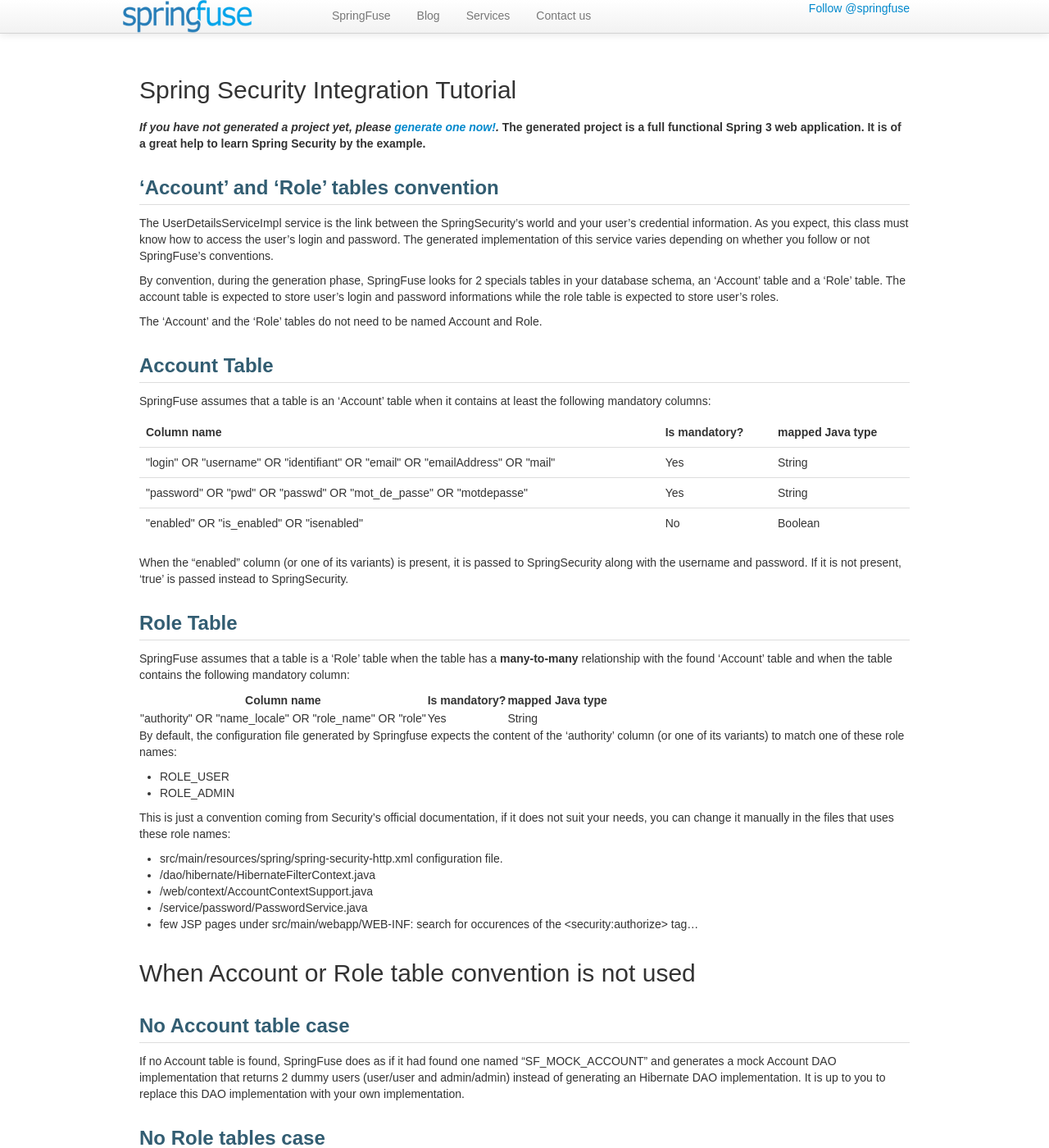
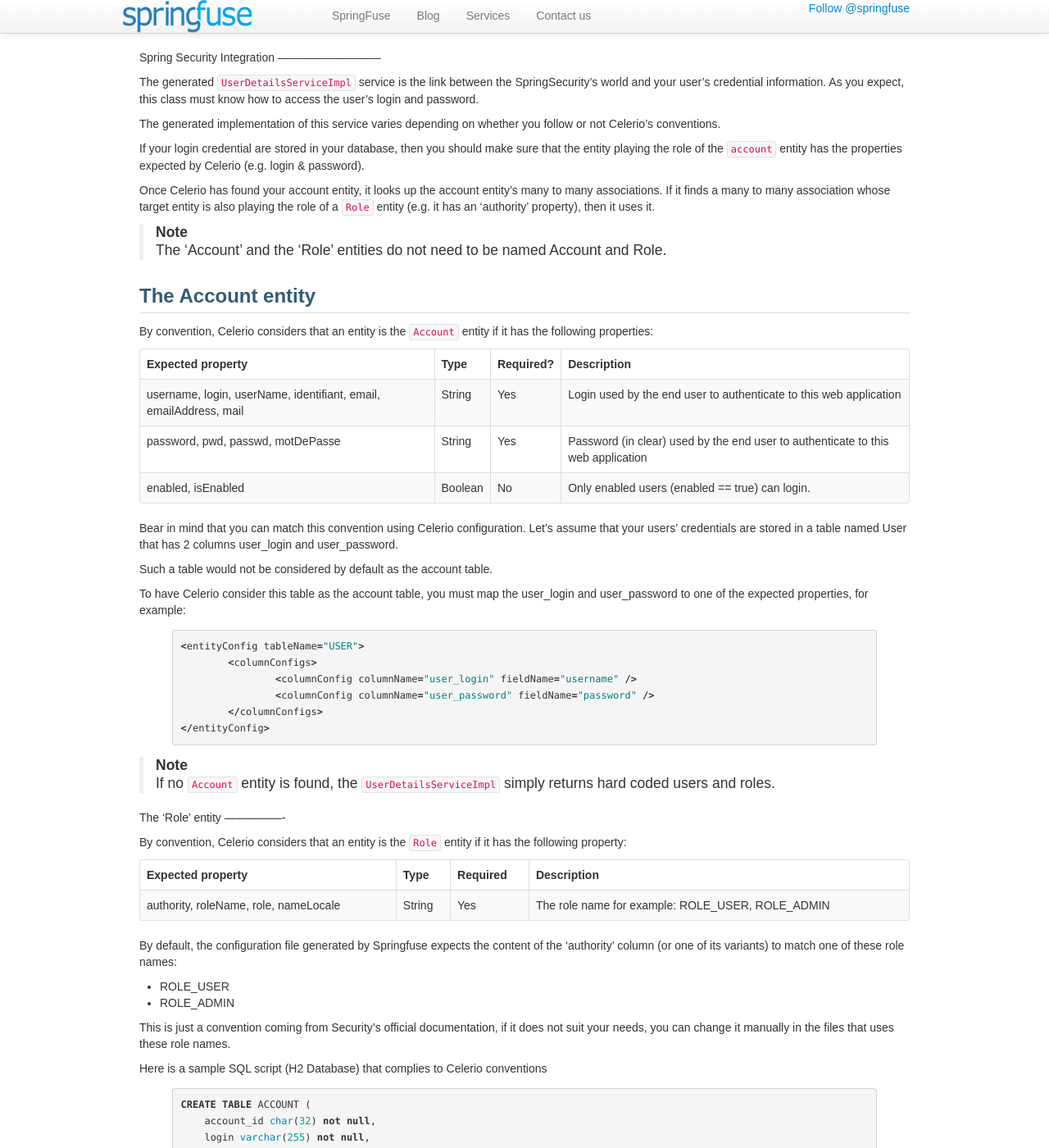
Before and after one commit to springfuse/springfuse.github.com, a Jekyll site: the page built from spring-security-integration-tutorial.md, in a window 1280 px wide and 1400 px high. Shown: the whole window at 82% size. Built offline with Jekyll 4.4.1, drawn with Linux system fonts in a browser that asks for light colours; Markdown is read by kramdown in place of the engine named in the settings; comment, search, counter and statistics services are not loaded; some of the changed text lies outside the part shown.

Commit message:
change spring security intergration and simply remove from the menu as it is now in the doc...

```diff
--- a/_layouts/english.html
+++ b/_layouts/english.html
@@ -13,7 +13,6 @@
    					<ul class="dropdown-menu">
 						<li><a href="/what-is-springfuse.html">What is SpringFuse ?</a></li>
 						<li><a href="http://www.jaxio.com/documentation/celerio/">Documentation</a></li>
-						<li><a href="/spring-security-integration-tutorial.html">Spring security tutorial</a></li>
 						<li><a href="http://www.jaxio.com/documentation/celerio/change-log.html">Changelog</a></li>
 						<li><a href="/faq.html">FAQ</a></li>
 				    </ul>
--- a/spring-security-integration-tutorial.md
+++ b/spring-security-integration-tutorial.md
@@ -3,89 +3,111 @@ layout: english
 title: Spring Security Integration Tutorial
 ---
 
-## Spring Security Integration Tutorial
+<a name="conventions-spring-security-integration"></a>
+Spring Security Integration
+---------------------------
 
-<strong><i>If you have not generated a project yet, please
-<a href="/">generate one now!</a>.</i> The generated project is a full functional Spring 3 web application.
-It is of a great help to learn Spring Security by the example.</strong>
+The generated `UserDetailsServiceImpl` service is the link between the SpringSecurity's world
+and your user's credential information. As you expect, this class must know how to
+access the user's login and password.
+
+The generated implementation of this service varies depending on whether you follow
+or not Celerio's conventions.
+
+If your login credential are stored in your database, then you should make sure that the entity
+playing the role of the `account` entity has the properties expected by Celerio (e.g. login &amp; password).
+
+Once Celerio has found your account entity, it looks up the account entity's many to many associations.
+If it finds a many to many association whose target entity is also playing the role
+of a `Role` entity (e.g. it has an 'authority' property), then it uses it.
+
+> **Note**
+>
+> The 'Account' and the 'Role' entities do not need to be named Account and Role.
+
+<a name="conventions-account-entity"></a>
+### The Account entity
+
+By convention, Celerio considers that an entity is the `Account` entity if it has the following properties:
+
+<table class="table table-bordered table-striped">
+  <thead>
+    <tr>
+      <th>Expected property</th>
+      <th>Type</th>
+      <th>Required?</th>
+      <th>Description</th>
+    </tr>
+  </thead>
+  <tbody>
+  <tr>
+    <td>username, login, userName, identifiant, email, emailAddress, mail</td>
+    <td>String</td>
+    <td>Yes</td>
+    <td>Login used by the end user to authenticate to this web application</td>
+  </tr>
+  <tr>
+    <td>password, pwd, passwd, motDePasse</td>
+    <td>String</td>
+    <td>Yes</td>
+    <td>Password (in clear) used by the end user to authenticate to this web application</td>
+  </tr>
+  <tr>
+    <td>enabled, isEnabled</td>
+    <td>Boolean</td>
+    <td>No</td>
+    <td>Only enabled users (enabled == true) can login.</td>
+  </tr>
+  </tbody>
+</table>
+
+Bear in mind that you can match this convention using Celerio configuration.
+Let's assume that your users' credentials are stored in a table named
+User that has 2 columns user_login and user_password.
+
+Such a table would not be considered by default as the account table.
+
+To have Celerio consider this table as the account table, you must map the
+user_login and user_password to one of the expected properties, for example:
+
+{% highlight sql %}
+<entityConfig tableName="USER">
+	<columnConfigs>
+		<columnConfig columnName="user_login" fieldName="username" />
+		<columnConfig columnName="user_password" fieldName="password" />
+	</columnConfigs>
+</entityConfig>
+{% endhighlight %}
+
+> **Note**
+>
+> If no `Account` entity is found, the `UserDetailsServiceImpl` simply returns hard coded users and roles.
 
 
-### 'Account' and 'Role' tables convention
+<a name="conventions-role-entity"></a>
+The 'Role' entity
+----------------
 
-The UserDetailsServiceImpl service is the link between the SpringSecurity's world
-and your user's credential information. As you expect, this class must know how to
-access the user's login and password.
-The generated implementation of this service varies depending on whether you follow
-or not SpringFuse's conventions.
+By convention, Celerio considers that an entity is the `Role` entity if it has the following property:
 
-By convention, during the generation phase,
-SpringFuse looks for 2 specials tables in your database schema, an 'Account' table
-and a 'Role' table. The account table is expected to store user's login and password
-informations while the role table is expected to store user's roles.
-
-The 'Account' and the 'Role' tables do not need to be named Account and Role.
-
-### Account Table
-
-SpringFuse assumes that a table is an 'Account' table when it contains at least the following mandatory columns:
-
-<div>
-	<table class="table">
-		<thead>
-			<tr>
-				<th>Column name</th>
-				<th>Is mandatory?</th>
-				<th>mapped Java type</th>
-			</tr>
-		</thead>
-		<tbody>
-			<tr>
-				<td>"login" OR "username" OR "identifiant" OR "email" OR "emailAddress" OR "mail"</td>
-				<td>Yes</td>
-				<td>String</td>
-			</tr>
-			<tr>
-				<td>"password" OR "pwd" OR "passwd" OR "mot_de_passe" OR "motdepasse"</td>
-				<td>Yes</td>
-				<td>String</td>
-			</tr>
-			<tr>
-				<td>"enabled" OR "is_enabled" OR "isenabled" </td>
-				<td>No</td>
-				<td>Boolean</td>
-			</tr>
-		</tbody>
-	</table>
-</div>
-
-When the "enabled" column (or one of its variants) is present, it is passed to SpringSecurity along with the username and password.
-If it is not present, 'true' is passed instead to SpringSecurity.
-
-
-### Role Table
-
-SpringFuse assumes that a table is a 'Role' table when the table
-has a <strong>many-to-many</strong> relationship with the found 'Account' table and
-when the table contains the following mandatory column:
-
-<div>
-	<table class="list">
-		<thead>
-			<tr>
-				<th>Column name</th>
-				<th>Is mandatory?</th>
-				<th>mapped Java type</th>
-			</tr>
-		</thead>
-		<tbody>
-			<tr>
-				<td>"authority" OR "name_locale" OR "role_name" OR "role"</td>
-				<td>Yes</td>
-				<td>String</td>
-			</tr>
-		</tbody>
-	</table>
-</div>
+<table class="table table-bordered table-striped">
+  <thead>
+    <tr>
+      <th>Expected property</th>
+      <th>Type</th>
+      <th>Required</th>
+      <th>Description</th>
+    </tr>
+  </thead>
+  <tbody>
+  <tr>
+    <td>authority, roleName, role, nameLocale</td>
+    <td>String</td>
+    <td>Yes</td>
+    <td>The role name for example: ROLE_USER, ROLE_ADMIN</td>
+   </tr>
+  </tbody>
+</table>
 
 By default, the configuration file generated by Springfuse expects the content
 of the 'authority' column (or one of its variants) to match one of these role names:
@@ -94,43 +116,39 @@ of the 'authority' column (or one of its variants) to match one of these role na
 * ROLE_ADMIN
 
 This is just a convention coming from Security's official documentation, if it does not suit your needs,
-you can change it manually in the files that uses these role names:
-
-* src/main/resources/spring/spring-security-http.xml configuration file.
-* <rootpackag>/dao/hibernate/HibernateFilterContext.java
-* <rootpackag>/web/context/AccountContextSupport.java
-* <rootpackag>/service/password/PasswordService.java
-* few JSP pages under src/main/webapp/WEB-INF: search for occurences of the &lt;security:authorize&gt; tag...
+you can change it manually in the files that uses these role names.
 
 
-## When Account or Role table convention is not used
-### No Account table case
+Here is a sample SQL script (H2 Database) that complies to Celerio conventions
 
-If no Account table is found, SpringFuse does as if it had found one named "SF_MOCK_ACCOUNT"
-and generates a mock Account DAO implementation that returns 2 dummy users (user/user and admin/admin)
-instead of generating an Hibernate DAO implementation. It is up to you to replace this DAO
-implementation with your own implementation.
+{% highlight sql %}
 
+CREATE TABLE ACCOUNT (
+    account_id char(32) not null,
+    login varchar(255) not null,
+    password varchar(255) not null,
+    email varchar(255) not null,
 
-### No Role tables case
+    constraint account_unique_1 unique (login),
+    constraint account_unique_2 unique (email),
+    primary key (account_id)
+);
 
-When no role table is found, the user's roles are retrieved using the generated 'AccountModel'.getRoleNames() method,
-but instead of relying on the many-to-many relationship with a role table, it returns hard coded role names.
-Please refer to the (SfMock)AccountModel.java generated file for more details.
+CREATE TABLE ROLE (
+    role_id smallint generated by default as identity,
+    name_locale varchar(255) not null,
 
-## Miscellaneous integration
-### Remember Me
+    constraint role_unique_1 unique (name_locale),
+    primary key (role_id)
+);
 
-The login form has a special 'remember me' checkbox. It is activated in spring-security-http.xml
+CREATE TABLE ACCOUNT_ROLE (
+    account_id char(32) not null,
+    role_id smallint not null,
 
-### Logout URL
+    constraint account_role_fk_1 foreign key (account_id) references ACCOUNT,
+    constraint account_role_fk_2 foreign key (role_id) references ROLE,
+    primary key (account_id, role_id)
+);
 
-The /logout url is intercepted by SpringSecurity filter which logs out the user. It is configured in
-spring-security-http.xml. Note that this logout.action url is not a SpringMvc action.
-
-### Using annotations
-
-All is configured in the generated project so you can use in your code the @RolesAllowed annotation.
-We do not use it in the generated code except as an example in the &lt;rootpackage&gt;/service/PasswordService.java to
-indicates the changePassword method can only be invoked by a user having a ROLE_USER role. In other terms,
-you have to be logged in to be able to change your password using this method.
+{% endhighlight %}
```
